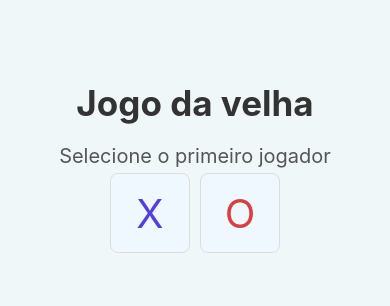
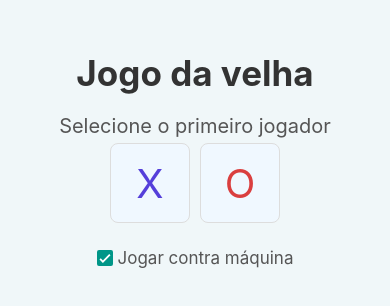
Before and after one commit to valeriaribeiro/tic-tac-toe, a React Native app: screen / in a window 390 px wide. Shown: the part 252-558 px from the top of the page. Built offline with nearby package versions, Linux system fonts and the light colour scheme.

Commit message:
add bot option on initial screen

```diff
--- a/App.js
+++ b/App.js
@@ -23,6 +23,7 @@ class App extends Component {
     super(props);
     this.state = {
       playerOption: 'X',
+      withBot: true,
       winner: undefined,
       currentScreen: 'initial',
     }
@@ -35,15 +36,20 @@ class App extends Component {
       case 'initial':
         return (<Initial optionCallback = {this.updatePlayerOption}/>);
       case 'game':
-        return (<Game playerOption={this.state.playerOption} endGameCallback={this.endGame}/>);
+        return (
+          <Game playerOption={this.state.playerOption}
+          withBot={this.state.withBot}
+          endGameCallback={this.endGame}/>
+        );
       case 'winner':
         return (<Winner winner={this.state.winner} endGameCallback={this.endGame}/>);
     }
   }
 
-  updatePlayerOption(option) {
+  updatePlayerOption(option, withBot) {
     this.setState(state => ({
-      playerOption: option
+      playerOption: option,
+      withBot: withBot,
     }));
     console.log(`Está tudo funcionando: ${option}`)
     this.setState(state => ({
--- a/components/pages/Game.js
+++ b/components/pages/Game.js
@@ -15,6 +15,7 @@ class Game extends Component{
         this.props = props;
         this.playerOption = props.playerOption;
         this.endGameCallback = props.endGameCallback;
+        this.withBot = props.withBot;
         this.state = {
             board,
             currentPlayer: this.playerOption,
--- a/components/pages/Initial.js
+++ b/components/pages/Initial.js
@@ -1,5 +1,5 @@
-import React, {Component} from 'react';
-import {Text, TouchableOpacity, View} from 'react-native';
+import React, {Component, useState} from 'react';
+import {CheckBox, Text, TouchableOpacity, View} from 'react-native';
 
 import styles from './styles';
 
@@ -8,6 +8,9 @@ class Initial extends Component{
         super(props);
         console.log(props);
         this.props = props;
+        this.state = {
+            withBot: true,
+        }
     }
 
 
@@ -20,17 +23,25 @@ class Initial extends Component{
                 <View style={styles.Items}>
                     <TouchableOpacity
                         style={styles.boxPlayerInitial}
-                        onPress={() => this.props.optionCallback('X')}
+                        onPress={() => this.props.optionCallback('X', this.state.withBot)}
                     >
                         <Text style={styles.playerX}>X</Text>
                     </TouchableOpacity>
 
                     <TouchableOpacity
                         style={styles.boxPlayerInitial}
-                        onPress={() => this.props.optionCallback('O')}
+                        onPress={() => this.props.optionCallback('O', this.state.withBot)}
                     >
                         <Text style={styles.playerO}>O</Text>
                     </TouchableOpacity>
+                </View>
+
+                <View style={styles.checkBox}>
+                    <CheckBox
+                        value={this.state.withBot}
+                        onValueChange={() => this.setState({withBot: !this.state.withBot})}
+                    />
+                    <Text style={styles.checkBoxText}>Jogar contra máquina</Text>
                 </View>
             </View>
         );
--- a/components/pages/Winner.js
+++ b/components/pages/Winner.js
@@ -23,13 +23,20 @@ class Winner extends Component {
     renderWinnwer() {
         if(this.winner === 'velha'){
             return(
-                <Text style={styles.titleInitial}>O jogo deu velha</Text>
+                <Text style={styles.title}>O jogo deu velha</Text>
             )
         }
         return(
-            <Text style={styles.titleInitial}>O ganhador é o jogador
-                <Text style={{color: this.getColor(this.winner)}}> {this.winner}</Text>
-            </Text>
+            <>
+                <Text style={styles.title}>Vencedor</Text>
+                <Text style={styles.caption}>Jogador: </Text>
+                <View style={styles.boxPlayerInitial} >
+                    <Text style={{color: this.getColor(this.winner), fontSize: 40}}>
+                        {this.winner}
+                    </Text>
+                </View>
+
+            </>
         )
     }
 
--- a/components/pages/styles.js
+++ b/components/pages/styles.js
@@ -31,6 +31,17 @@ const styles = StyleSheet.create({
         alignItems: 'center',
         justifyContent: 'center',
         margin: 5,
+    },
+    checkBox: {
+        alignContent: 'center',
+        alignItems: 'center',
+        flexDirection: 'row',
+        margin: 20,
+    },
+    checkBoxText:{
+        fontSize: 17,
+        color: '#555',
+        marginLeft: 5,
     },
 
     Items: {
```
